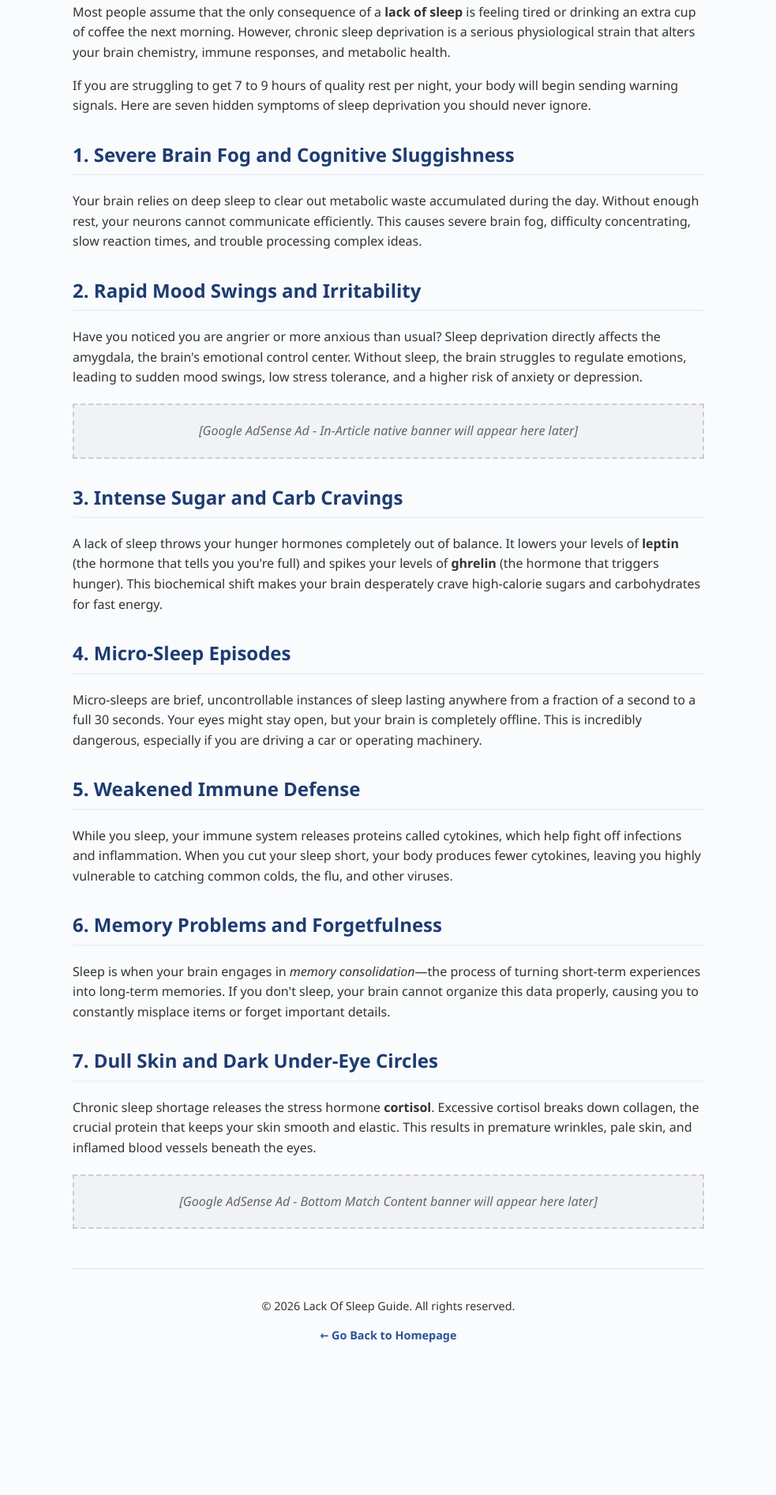
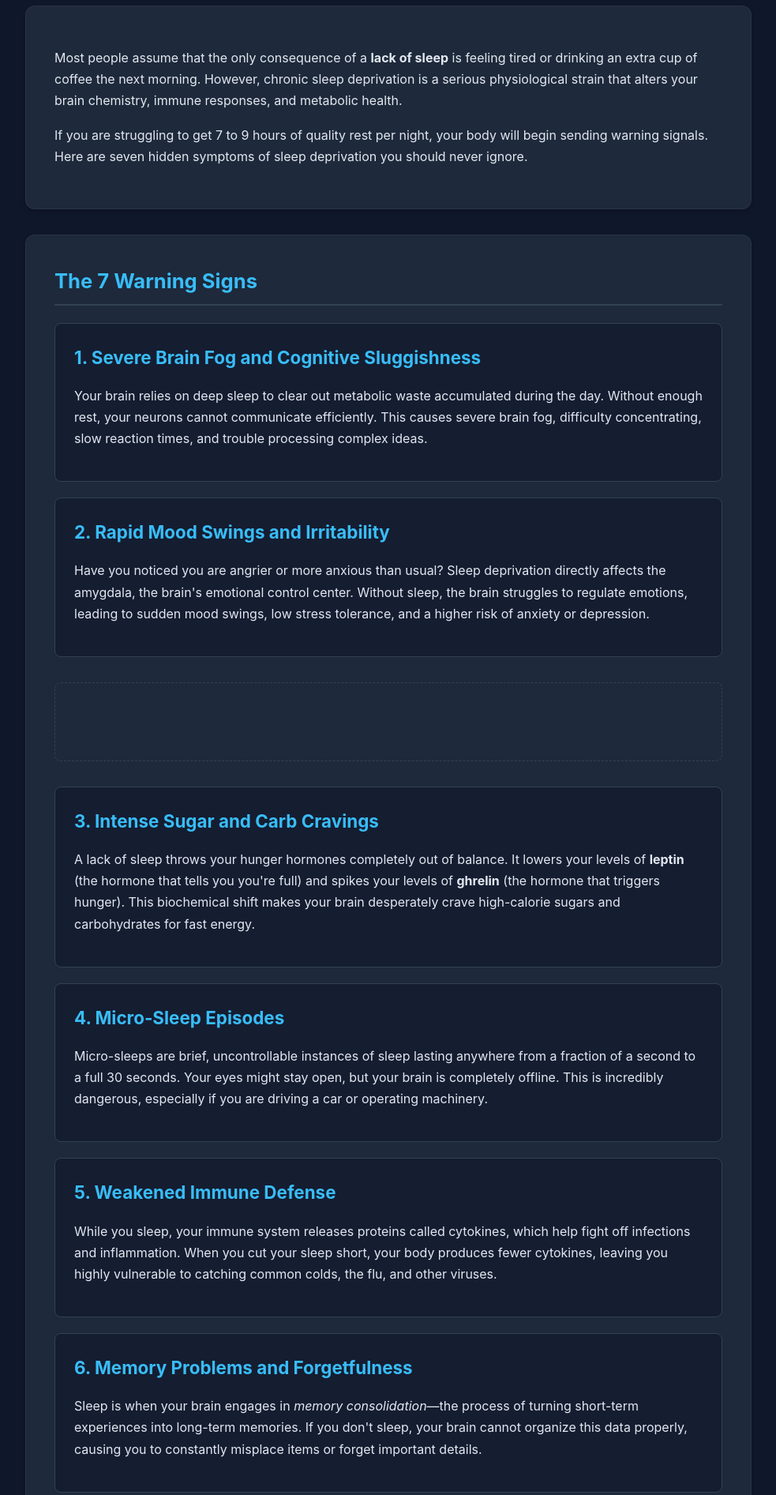
Before and after one commit to TBOTUSER-bot/LackOfSleep, a website: page symptoms.html in a window 1280 px wide. Shown: the part 387-2280 px from the top of the page at 79% size, without its empty margins (148-1131 px from the left). Before the commit the page ends 2123 px from the top, so only its background shows below. Drawn offline with Linux system fonts and the light colour scheme.

Commit message:
symptoms.html

```diff
--- a/symptoms.html
+++ b/symptoms.html
@@ -3,47 +3,166 @@
 <head>
     <meta charset="UTF-8">
     <meta name="viewport" content="width=device-width, initial-scale=1.0">
-    <title>7 Hidden Symptoms of Severe Sleep Deprivation</title>
+    <title>7 Hidden Symptoms of Severe Sleep Deprivation | Lack of Sleep Guide</title>
+    <meta name="description" content="Discover seven serious, hidden symptoms of chronic sleep deprivation that affect your brain, mood, and immune system. Evidence-based guide.">
+    <meta name="keywords" content="sleep deprivation symptoms, brain fog, chronic sleep loss effects, microsleep, high cortisol, ghrelin leptin balance">
+
+    <!-- Google Site Verification - Required for Search Console -->
+    <meta name="google-site-verification" content="googleb06d831dee4e602a" />
+
+    <!-- Google AdSense Script Placeholder -->
+    <!-- Replace 'ca-pub-XXXXXXXXXXXXXXXX' with your actual Google AdSense Publisher ID -->
+    <script async src="https://pagead2.googlesyndication.com/pagead/js/adsbygoogle.js?client=ca-pub-XXXXXXXXXXXXXXXX" crossorigin="anonymous"></script>
+
     <style>
+        :root {
+            --bg-color: #0f172a;
+            --card-bg: #1e293b;
+            --text-color: #e2e8f0;
+            --accent-color: #38bdf8;
+            --muted-text: #94a3b8;
+            --border-color: #334155;
+            --alert-bg: #1e1b4b;
+            --alert-border: #6366f1;
+        }
+
+        * {
+            box-sizing: border-box;
+        }
+
         body {
-            font-family: 'Segoe UI', Tahoma, Geneva, Verdana, sans-serif;
-            line-height: 1.6;
-            color: #333;
-            max-width: 800px;
+            font-family: -apple-system, BlinkMacSystemFont, "Segoe UI", Roboto, Oxygen, Ubuntu, Cantarell, "Helvetica Neue", sans-serif;
+            background-color: var(--bg-color);
+            color: var(--text-color);
+            margin: 0;
+            padding: 0;
+            line-height: 1.7;
+        }
+
+        header {
+            background-color: var(--card-bg);
+            padding: 3rem 1.5rem;
+            text-align: center;
+            border-bottom: 1px solid var(--border-color);
+        }
+
+        header h1 {
+            color: var(--accent-color);
+            margin: 0 0 0.75rem 0;
+            font-size: 2.25rem;
+        }
+
+        header p {
+            color: var(--muted-text);
+            margin: 0;
+            font-size: 1.1rem;
+            max-width: 600px;
             margin: 0 auto;
-            padding: 20px;
-            background-color: #f9fbfd;
         }
-        header {
+
+        .container {
+            max-width: 960px;
+            margin: 2rem auto;
+            padding: 0 1.25rem;
+        }
+
+        .ad-banner {
+            background-color: var(--card-bg);
+            border: 1px dashed var(--border-color);
+            min-height: 100px;
+            display: flex;
+            align-items: center;
+            justify-content: center;
+            margin: 2rem 0;
+            border-radius: 8px;
+            color: var(--muted-text);
+            font-size: 0.875rem;
             text-align: center;
-            padding: 40px 0;
-            background: linear-gradient(135deg, #1e3c72 0%, #2a5298 100%);
-            color: white;
+        }
+
+        .content-card {
+            background-color: var(--card-bg);
+            border-radius: 12px;
+            padding: 2.25rem;
+            margin-bottom: 2rem;
+            box-shadow: 0 4px 6px -1px rgba(0, 0, 0, 0.2);
+            border: 1px solid rgba(255, 255, 255, 0.05);
+        }
+
+        h2 {
+            color: var(--accent-color);
+            border-bottom: 2px solid var(--border-color);
+            padding-bottom: 0.5rem;
+            margin-top: 0;
+            font-size: 1.6rem;
+        }
+
+        h3 {
+            color: #f1f5f9;
+            margin-top: 1.5rem;
+            font-size: 1.2rem;
+        }
+
+        p {
+            margin-bottom: 1rem;
+        }
+
+        .symptom-list {
+            list-style-type: none;
+            padding: 0;
+            margin: 0;
+        }
+
+        .symptom-item {
+            background: rgba(15, 23, 42, 0.6);
+            padding: 1.5rem;
             border-radius: 8px;
-            margin-bottom: 30px;
+            border: 1px solid var(--border-color);
+            margin-bottom: 1.25rem;
         }
-        h1 { margin: 0; font-size: 2.2rem; }
-        h2 { color: #1e3c72; margin-top: 30px; border-bottom: 2px solid #eef2f7; padding-bottom: 5px; }
-        .ad-placeholder {
-            background-color: #f0f2f5;
-            border: 2px dashed #ccc;
-            text-align: center;
-            padding: 20px;
-            margin: 20px 0;
-            color: #666;
-            font-style: italic;
+
+        .symptom-item h3 {
+            margin: 0 0 0.75rem 0;
+            color: var(--accent-color);
+            font-size: 1.4rem;
         }
-        ul { padding-left: 20px; }
-        li { margin-bottom: 10px; }
+
+        .callout-box {
+            background-color: var(--alert-bg);
+            border-left: 4px solid var(--alert-border);
+            padding: 1.25rem;
+            margin: 1.5rem 0;
+            border-radius: 0 8px 8px 0;
+        }
+
+        .callout-box h4 {
+            margin: 0 0 0.5rem 0;
+            color: #a5b4fc;
+        }
+
         footer {
             text-align: center;
-            margin-top: 50px;
-            padding-top: 20px;
-            border-top: 1px solid #ddd;
-            font-size: 0.9rem;
+            padding: 2.5rem 1rem;
+            color: var(--muted-text);
+            font-size: 0.875rem;
+            border-top: 1px solid var(--border-color);
+            margin-top: 4rem;
         }
-        a { color: #2a5298; text-decoration: none; font-weight: bold; }
-        a:hover { text-decoration: underline; }
+
+        footer a {
+            color: var(--accent-color);
+            text-decoration: none;
+            font-weight: bold;
+        }
+
+        @media (max-width: 600px) {
+            .content-card {
+                padding: 1.5rem;
+            }
+            header h1 {
+                font-size: 1.75rem;
+            }
+        }
     </style>
 </head>
 <body>
@@ -53,50 +172,97 @@
         <p>An Evidence-Based Guide to How Lack of Sleep Affects Your Body and Mind</p>
     </header>
 
-    <!-- ADSENSE PLACEHOLDER (TOP) -->
-    <div class="ad-placeholder">
-        [Google AdSense Ad - Top Display banner will appear here later]
+    <div class="container">
+
+        <!-- Top Ad Banner Placement -->
+        <div class="ad-banner">
+            <ins class="adsbygoogle"
+                 style="display:block; width: 100%;"
+                 data-ad-client="ca-pub-XXXXXXXXXXXXXXXX"
+                 data-ad-slot="1234567890"
+                 data-ad-format="auto"
+                 data-full-width-responsive="true"></ins>
+            <script>(adsbygoogle = window.adsbygoogle || []).push({});</script>
         </div>
 
-    <main>
+        <!-- Introduction -->
+        <article class="content-card">
             <p>Most people assume that the only consequence of a <strong>lack of sleep</strong> is feeling tired or drinking an extra cup of coffee the next morning. However, chronic sleep deprivation is a serious physiological strain that alters your brain chemistry, immune responses, and metabolic health.</p>
 
             <p>If you are struggling to get 7 to 9 hours of quality rest per night, your body will begin sending warning signals. Here are seven hidden symptoms of sleep deprivation you should never ignore.</p>
+        </article>
 
-        <h2>1. Severe Brain Fog and Cognitive Sluggishness</h2>
+        <!-- Symptoms List -->
+        <article class="content-card">
+            <h2>The 7 Warning Signs</h2>
+
+            <ul class="symptom-list">
+
+                <li class="symptom-item">
+                    <h3>1. Severe Brain Fog and Cognitive Sluggishness</h3>
                     <p>Your brain relies on deep sleep to clear out metabolic waste accumulated during the day. Without enough rest, your neurons cannot communicate efficiently. This causes severe brain fog, difficulty concentrating, slow reaction times, and trouble processing complex ideas.</p>
+                </li>
 
-        <h2>2. Rapid Mood Swings and Irritability</h2>
+                <li class="symptom-item">
+                    <h3>2. Rapid Mood Swings and Irritability</h3>
                     <p>Have you noticed you are angrier or more anxious than usual? Sleep deprivation directly affects the amygdala, the brain's emotional control center. Without sleep, the brain struggles to regulate emotions, leading to sudden mood swings, low stress tolerance, and a higher risk of anxiety or depression.</p>
+                </li>
 
-        <!-- ADSENSE PLACEHOLDER (MIDDLE) -->
-        <div class="ad-placeholder">
-            [Google AdSense Ad - In-Article native banner will appear here later]
+                <!-- Middle Ad Banner Placement -->
+                <div class="ad-banner">
+                    <ins class="adsbygoogle"
+                         style="display:block; width: 100%;"
+                         data-ad-client="ca-pub-XXXXXXXXXXXXXXXX"
+                         data-ad-slot="0987654321"
+                         data-ad-format="auto"
+                         data-full-width-responsive="true"></ins>
+                    <script>(adsbygoogle = window.adsbygoogle || []).push({});</script>
                 </div>
 
-        <h2>3. Intense Sugar and Carb Cravings</h2>
+                <li class="symptom-item">
+                    <h3>3. Intense Sugar and Carb Cravings</h3>
                     <p>A lack of sleep throws your hunger hormones completely out of balance. It lowers your levels of <strong>leptin</strong> (the hormone that tells you you're full) and spikes your levels of <strong>ghrelin</strong> (the hormone that triggers hunger). This biochemical shift makes your brain desperately crave high-calorie sugars and carbohydrates for fast energy.</p>
+                </li>
 
-        <h2>4. Micro-Sleep Episodes</h2>
+                <li class="symptom-item">
+                    <h3>4. Micro-Sleep Episodes</h3>
                     <p>Micro-sleeps are brief, uncontrollable instances of sleep lasting anywhere from a fraction of a second to a full 30 seconds. Your eyes might stay open, but your brain is completely offline. This is incredibly dangerous, especially if you are driving a car or operating machinery.</p>
+                </li>
 
-        <h2>5. Weakened Immune Defense</h2>
+                <li class="symptom-item">
+                    <h3>5. Weakened Immune Defense</h3>
                     <p>While you sleep, your immune system releases proteins called cytokines, which help fight off infections and inflammation. When you cut your sleep short, your body produces fewer cytokines, leaving you highly vulnerable to catching common colds, the flu, and other viruses.</p>
+                </li>
 
-        <h2>6. Memory Problems and Forgetfulness</h2>
+                <li class="symptom-item">
+                    <h3>6. Memory Problems and Forgetfulness</h3>
                     <p>Sleep is when your brain engages in <em>memory consolidation</em>—the process of turning short-term experiences into long-term memories. If you don't sleep, your brain cannot organize this data properly, causing you to constantly misplace items or forget important details.</p>
+                </li>
 
-        <h2>7. Dull Skin and Dark Under-Eye Circles</h2>
+                <li class="symptom-item">
+                    <h3>7. Dull Skin and Dark Under-Eye Circles</h3>
                     <p>Chronic sleep shortage releases the stress hormone <strong>cortisol</strong>. Excessive cortisol breaks down collagen, the crucial protein that keeps your skin smooth and elastic. This results in premature wrinkles, pale skin, and inflamed blood vessels beneath the eyes.</p>
-    </main>
+                </li>
 
-    <!-- ADSENSE PLACEHOLDER (BOTTOM) -->
-    <div class="ad-placeholder">
-        [Google AdSense Ad - Bottom Match Content banner will appear here later]
+            </ul>
+        </article>
+
+        <!-- Bottom Ad Banner Placement -->
+        <div class="ad-banner">
+            <ins class="adsbygoogle"
+                 style="display:block; width: 100%;"
+                 data-ad-client="ca-pub-XXXXXXXXXXXXXXXX"
+                 data-ad-slot="1122334455"
+                 data-ad-format="auto"
+                 data-full-width-responsive="true"></ins>
+            <script>(adsbygoogle = window.adsbygoogle || []).push({});</script>
+        </div>
+
     </div>
 
     <footer>
-        <p>© 2026 Lack Of Sleep Guide. All rights reserved.</p>
+        <p>&copy; 2026 Lack Of Sleep Guide. All rights reserved.</p>
+        <p><strong>Medical Disclaimer:</strong> The content provided on this site is for educational and informational purposes only and is not intended as medical advice. Always consult a qualified healthcare professional regarding medical conditions or sleep disorders.</p>
         <p><a href="/">← Go Back to Homepage</a></p>
     </footer>
 
```
Lines whose indentation alone changed are shown as unchanged.
